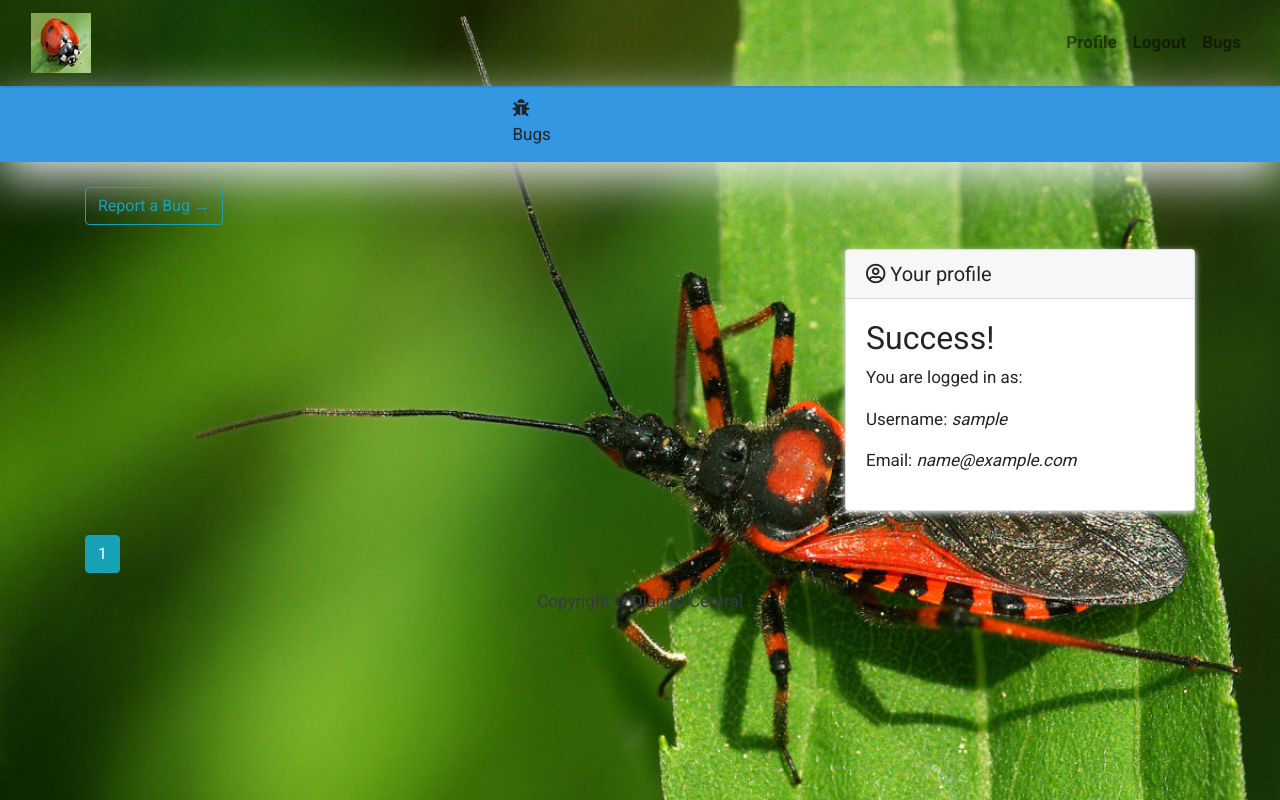
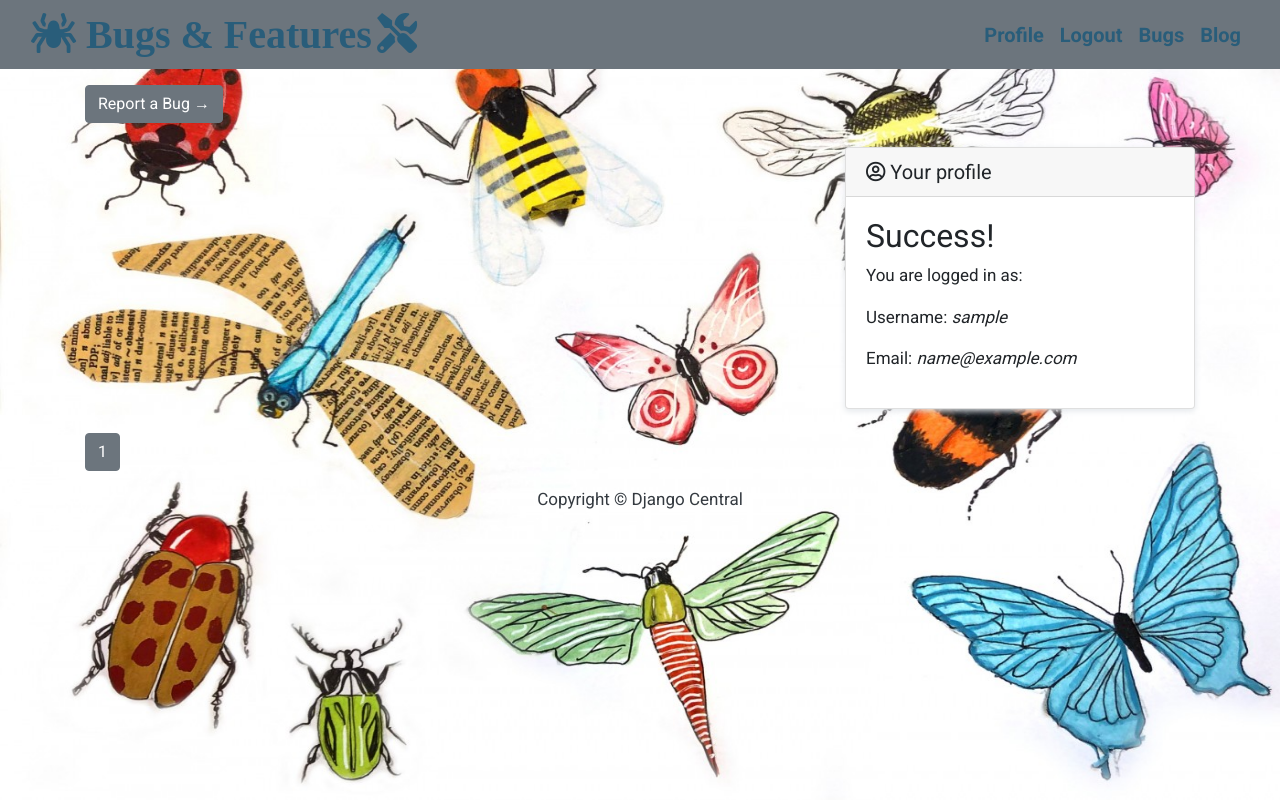
Before and after one commit to marius1989D/milestone-project-final, a Django app: page /bugs/bugs_list/ in a window 1280 px wide. Run offline with Django 3.2, Linux system fonts and the light colour scheme; the visitor is signed in with stand-in values (Sample User, id 1); data that the repository does not hold is empty; some libraries are stand-ins or nearby versions.

Commit message:
changed the logo and backgroung image and modifiied navbar

```diff
--- a/static/css/style.css
+++ b/static/css/style.css
@@ -1,14 +1,16 @@
 body {
-    background-image: url("../img/bug.jpg");
+    font-family: "Roboto", sans-serif;
+    font-size: 17px;
+    background-color: #fdfdfd;
+    background-image: url("../img/Bugs.jpg");
     background-attachment: fixed;
     background-position: center;
     background-repeat: no-repeat;
     background-size: 100% 100%;
     min-height: 100vh;
-    font-family: "Roboto", sans-serif;
-    font-size: 17px;
-    background-color: #fdfdfd;
 }
+
+
 .shadow {
     box-shadow: 0 4px 2px -2px rgba(0, 0, 0, 0.1);
 }
@@ -38,13 +40,37 @@ h2>span {
     float: right;
 }
 
+.nav-font {
+    font-size: 20px;
+    color: #295d7a!important;
+}
+
+.nav-logo {
+    font-size: 40px;
+    color: #295d7a;
+}
+
+.views {
+    float: right;
+    padding-right: 15px;
+}
+
 i.icon-cust {
     padding-left: 25px;
     float: right;
     font-size: 1.5rem;
-    color: #000;
+    color: #c31f1f;
 }
 
 .card-color {
     background-color: #d4dbdc;
 }
+
+
+.card-head-cust {
+    background-color: #96cbd2;
+}
+
+.card-body-cust {
+    background-color: #d0f1f6ad;
+}
--- a/templates/base.html
+++ b/templates/base.html
@@ -18,9 +18,9 @@
     <body>
 
             <!-- Navigation -->
-        <nav class="navbar navbar-expand-lg navbar-light shadow" id="mainNav">
+            <nav class="navbar navbar-expand-lg navbar-light bg-secondary" id="mainNav">
                 <div class="container-fluid">
-                <a class="navbar-brand" href="{% url 'home' %}"><img src="{% static 'img/logo.png' %}" alt="LOGO" height="60" width="60"></a>
+                    <a class="navbar-brand" href="{% url 'home' %}"><i class="nav-logo fas fa-spider"> Bugs & Features </i> <i class="nav-logo fas fa-tools"></i></a>
                     <button class="navbar-toggler navbar-toggler-right" type="button" data-toggle="collapse" data-target="#navbarResponsive"
                         aria-controls="navbarResponsive" aria-expanded="false" aria-label="Toggle navigation">
                         <span class="navbar-toggler-icon"></span>
@@ -28,40 +28,54 @@
                     <div class="collapse navbar-collapse" id="navbarResponsive">
                         <ul class="navbar-nav ml-auto">
                             {% if user.is_authenticated %}
-                        <li class="nav-item text-black">
-                            <a class="nav-link text-black font-weight-bold" href="{% url 'profile' %}">Profile</a>
+                            <li class="nav-item nav-font">
+                                <a class="nav-link font-weight-bold nav-font" href="{% url 'profile' %}">Profile</a>
                             </li>
-                        <li class="nav-item text-black">
-                            <a class="nav-link text-black font-weight-bold" href="{% url 'logout' %}">Logout</a>
+                            <li class="nav-item">
+                                <a class="nav-link font-weight-bold nav-font" href="{% url 'logout' %}">Logout</a>
                             </li>
-                        <li class="nav-item text-black">
-                            <a class="nav-link text-black font-weight-bold" href="{% url 'bugs:bugs_list' %}">Bugs</a>
+                            <li class="nav-item">
+                                <a class="nav-link font-weight-bold nav-font" href="{% url 'bugs:bugs_list' %}">Bugs</a>
+                            </li>
+                            <li class="nav-item">
+                                <a class="nav-link font-weight-bold nav-font" href="{% url 'home' %}">Blog</a>
                             </li>
                             {%  else %}
-                        <li class="nav-item text-black">
-                            <a class="nav-link text-black font-weight-bold" href="{% url 'register' %}">Register</a>
+                            <li class="nav-item">
+                                <a class="nav-link font-weight-bold nav-font" href="{% url 'home' %}">Blog</a>
                             </li>
-                        <li class="nav-item text-black">
-                            <a class="nav-link text-black font-weight-bold" href="{% url 'login' %}">Log In</a>
+                            <li class="nav-item">
+                                <a class="nav-link font-weight-bold nav-font" href="{% url 'register' %}">Register</a>
+                            </li>
+                            <li class="nav-item">
+                                <a class="nav-link font-weight-bold nav-font" href="{% url 'login' %}">Log In</a>
                             </li>
                             {% endif %}
                         </ul>
                     </div>
                 </div>
             </nav>
+
+
         {% block content %}
         <!-- Content Goes here -->
         {% endblock content %}
+
+
         <!-- Footer -->
             <footer class="py-3 bg-grey">
                 <p class="m-0 text-dark text-center ">Copyright &copy; Django Central</p>
             </footer>
+
+        <!-- Scripts -->
         <script src="https://code.jquery.com/jquery-3.2.1.slim.min.js"
         integrity="sha384-KJ3o2DKtIkvYIK3UENzmM7KCkRr/rE9/Qpg6aAZGJwFDMVNA/GpGFF93hXpG5KkN" crossorigin="anonymous">
         </script>
+
         <script src="https://cdnjs.cloudflare.com/ajax/libs/popper.js/1.12.9/umd/popper.min.js"
         integrity="sha384-ApNbgh9B+Y1QKtv3Rn7W3mgPxhU9K/ScQsAP7hUibX39j7fakFPskvXusvfa0b4Q" crossorigin="anonymous">
         </script>
+
         <script src="https://maxcdn.bootstrapcdn.com/bootstrap/4.0.0/js/bootstrap.min.js"
         integrity="sha384-JZR6Spejh4U02d8jOt6vLEHfe/JQGiRRSQQxSfFWpi1MquVdAyjUar5+76PVCmYl" crossorigin="anonymous">
         </script>
--- a/templates/bugs/bugs.html
+++ b/templates/bugs/bugs.html
@@ -1,16 +1,15 @@
 {% extends "base.html" %}
 {% block content %}
 
-{% block masthead %} {% include 'masthead.html' %} {% endblock masthead %}
+
 
 {% block feedback_messages %} {% include 'feedbackmessages.html' %} {% endblock feedback_messages %}
+<div class="body-bg">
     <div class="container">
-    <a href="{% url 'bugs:bug_add' %}" class="btn btn-outline-info">Report a Bug &rarr;</a>
+        <a href="{% url 'bugs:bug_add' %}" class="btn btn-secondary mt-3">Report a Bug &rarr;</a>
     </div>
     <div class="container">
-
         <div class="row">
-
             <!-- Blog Entries Column -->
             <div class="col-md-8 mt-3 left">
                 {% for bug in bugs %}
@@ -25,37 +24,33 @@
                             <span class="alert alert-success"><i>Status: </i><b>{{ bug.status }}</b></span>
                             {% endif %}
                         </h2>
-                    <p class="card-text text-muted h6">{{ bug.author }}</p>
-                    <span class="views">{{ bug.views }} | {{ bug.likes }} <i class="fa fa-eye"></i></span>
-                    <p class="card-text">{{bug.content|slice:":200" }}</p>
-                    <a href="{% url 'bugs:bug_detail' pk=bug.pk %}" class="btn btn-outline-info">Read More &rarr;</a>
+                        <p class="card-text text-muted h6">{{ bug.author }} <b>on</b> {{ bug.created_on|date:"M d, Y" }} </p>
+                        <p class="card-text">{{bug.content|slice:":100" }}</p>
+                        <a href="{% url 'bugs:bug_detail' pk=bug.pk %}" class="btn btn-outline-dark">Read More &rarr;</a>
+                        <span class="views">{{ bug.views }} <i class="fas fa-eye"></i></span>
+                        <span class="views">{{ bug.likes }} <i class="fas fa-thumbs-up"></i> </span>
                     </div>
                 </div>
                 {% endfor %}
-
             </div>
             {% block sidebar %} {% include 'sidebar.html' %} {% endblock sidebar %}
         </div>
         <div class="pagination">
             {% if bugs.has_previous %}
-        <a class="btn btn-outline-info" href="?page=1">First</a>
-        <a class="btn btn-outline-info" href="?page={{ features.previous_page_number }}">&lt;</a>
+            <a class="btn btn-secondary" href="?page=1">First</a>
+            <a class="btn btn-secondary" href="?page={{ features.previous_page_number }}">&lt;</a>
             {% endif %}
             {% for num in bugs.paginator.page_range %}
             {% if bugs.number == num %}
-        <a class="btn btn-info" href="?page={{ bugs.number }}"> {{ bugs.number }}</a>
-        {% elif num > bugs.number|add:'-2' and num < bugs.number|add:'2' %} <a class="btn btn-outline-info" href="?page={{ num }}"> {{ num }}</a>
+            <a class="btn btn-secondary" href="?page={{ bugs.number }}"> {{ bugs.number }}</a>
+            {% elif num > bugs.number|add:'-2' and num < bugs.number|add:'2' %} <a class="btn btn-secondary" href="?page={{ num }}"> {{ num }}</a>
                 {% endif %}
                 {% endfor %}
                 {% if bugs.has_next %}
-            <a class="btn btn-outline-info" href="?page={{ features.previous_page_number }}">&gt;</a>
-            <a class="btn btn-outline-info" href="?page={{ bugs.paginator.num_pages }}">last</a>
+                <a class="btn btn-secondary" href="?page={{ features.previous_page_number }}">&gt;</a>
+                <a class="btn btn-secondary" href="?page={{ bugs.paginator.num_pages }}">last</a>
                 {% endif %}
         </div>
     </div>
-
-
-
-
-
+</div>
 {% endblock %}
```
Also changed, not shown: templates/bugs/bug_detail.html (+12 -10 lines), static/img/Bugs.jpg (added), static/img/bug.jpg (deleted), static/img/logo.png (deleted), 1 other file. Lines whose indentation alone changed are shown as unchanged.
